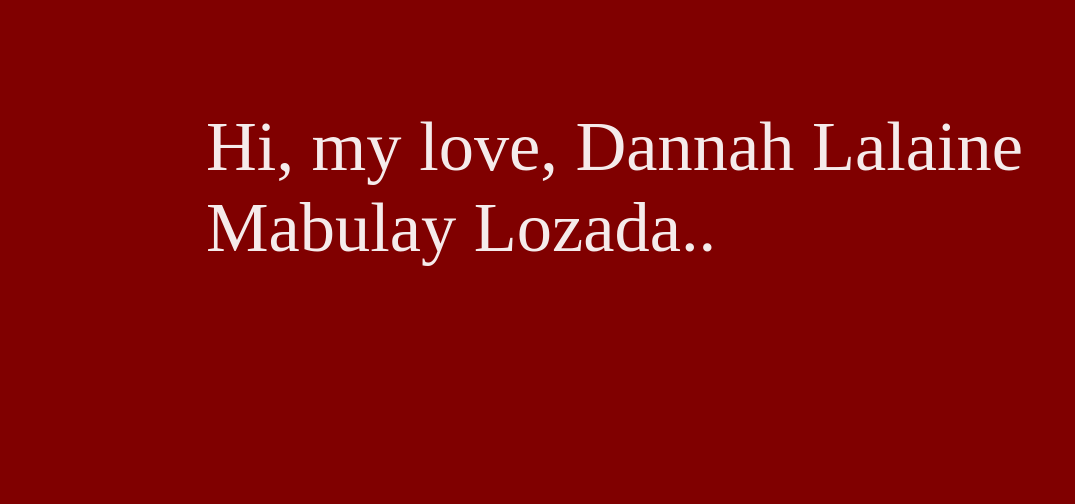
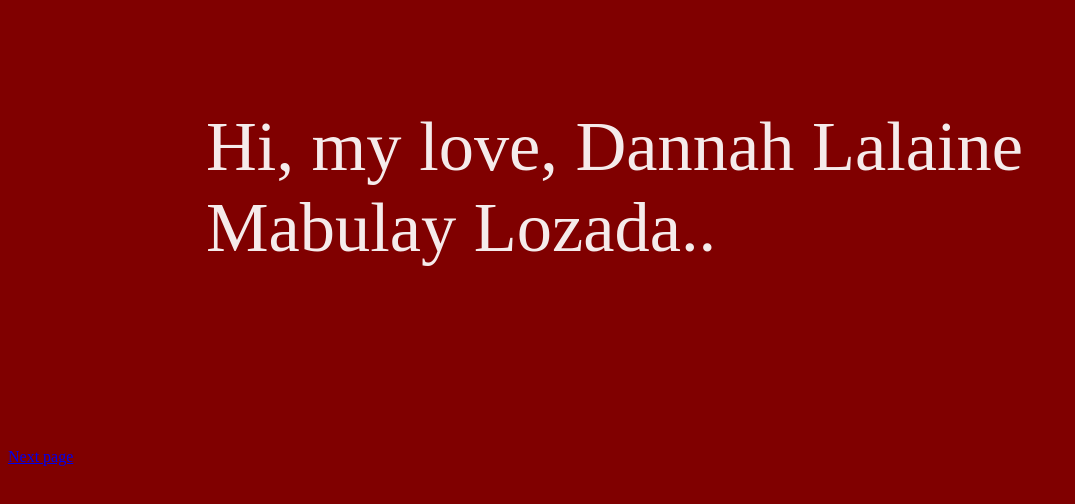
Before and after one commit to namiloveslaia/namiloveslaia.github.io, a plain HTML site: page new.html in a window 1280 px wide. Shown: the whole page, without its empty margins (0-1075 px from the left). Drawn offline with Linux system fonts and the light colour scheme.

Commit message:
Update new.html

```diff
--- a/new.html
+++ b/new.html
@@ -22,3 +22,4 @@
     </section>
   </body>
 </html>
+  <a href="ask.html">Next page</a>
```
